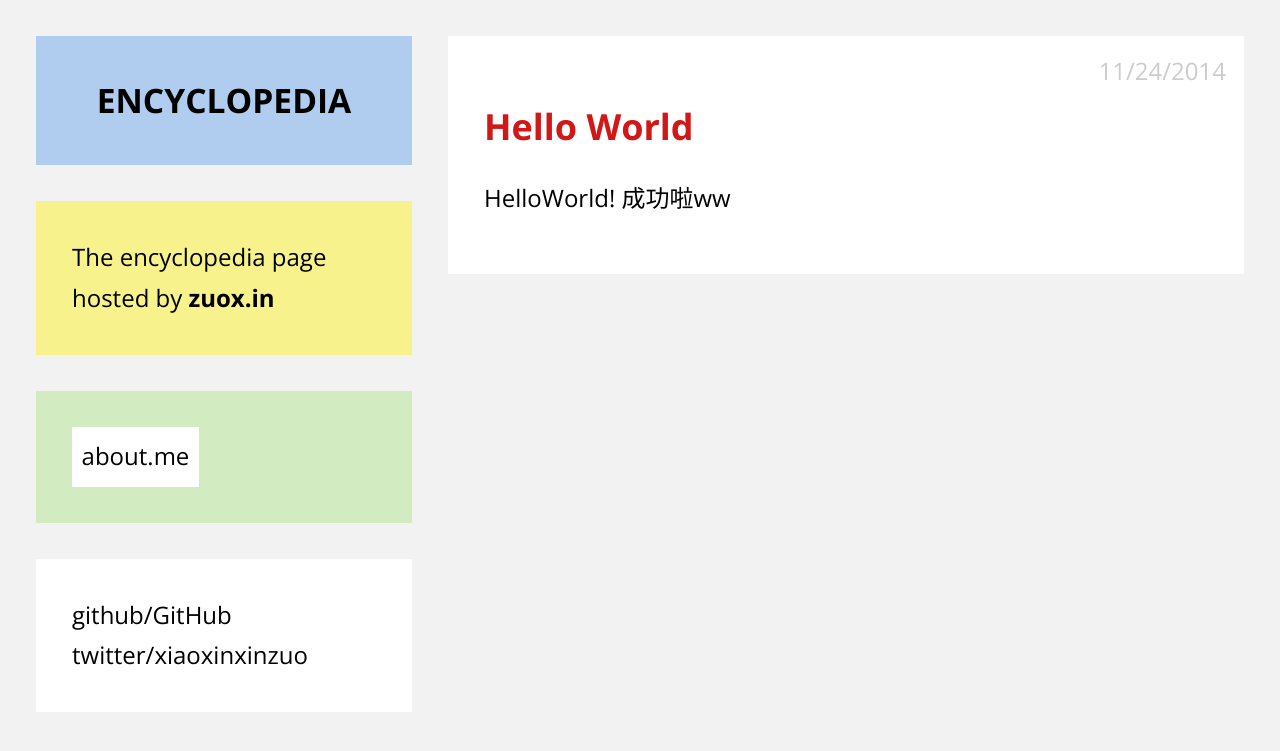
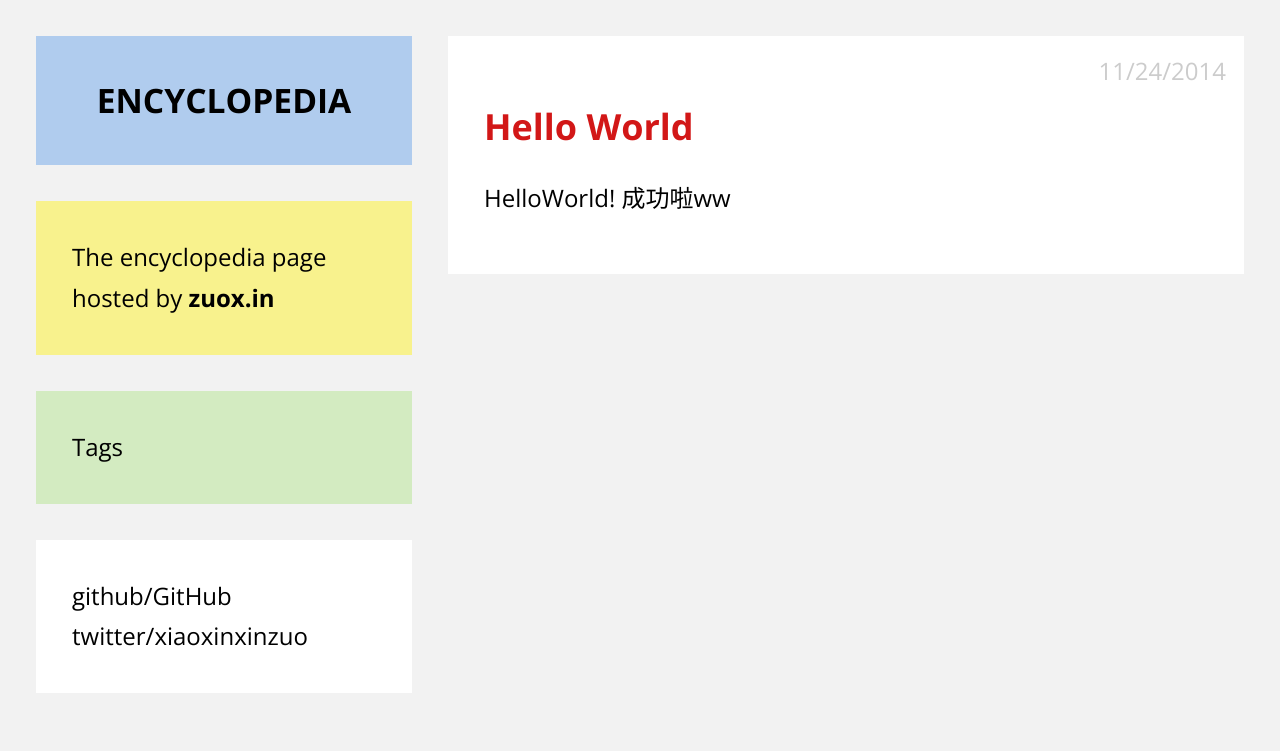
Before and after one commit to siuyanyan/siuyanyan.github.io, a Jekyll site: the page built from index.html, in a window 1280 px wide. Shown: the top 751 px of the page. Built offline with Jekyll 4.4.1, drawn with Linux system fonts in a browser that asks for light colours.

Commit message:
tags added

```diff
--- a/_layouts/default.html
+++ b/_layouts/default.html
@@ -26,9 +26,9 @@
             {{ site.description }}
         </div>
 
-        <nav class="module color4">
-            <a href="/about/">about.me</a>
-        </nav>
+        <div class="module color4">
+             {{ page.tags }}
+        </div>
 
         <div class="module color3">
             github/{{ site.github }}
```
